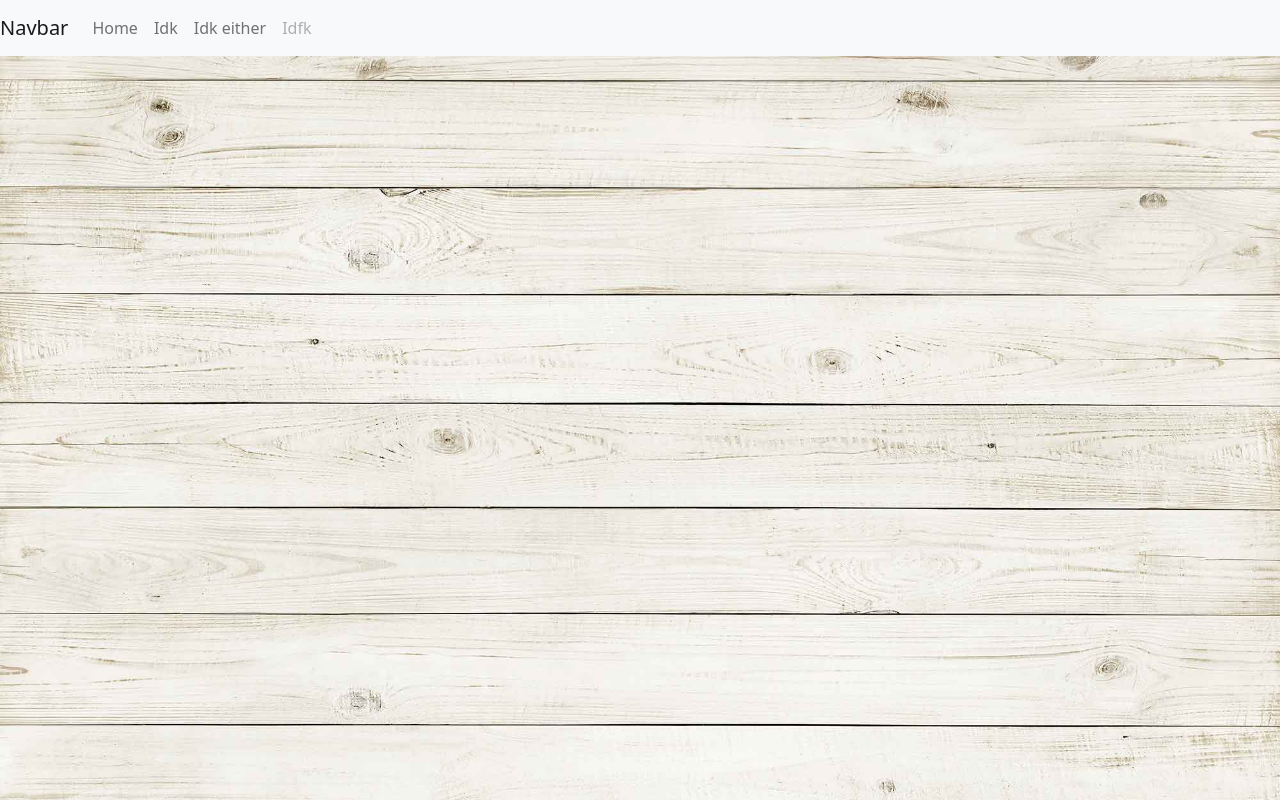
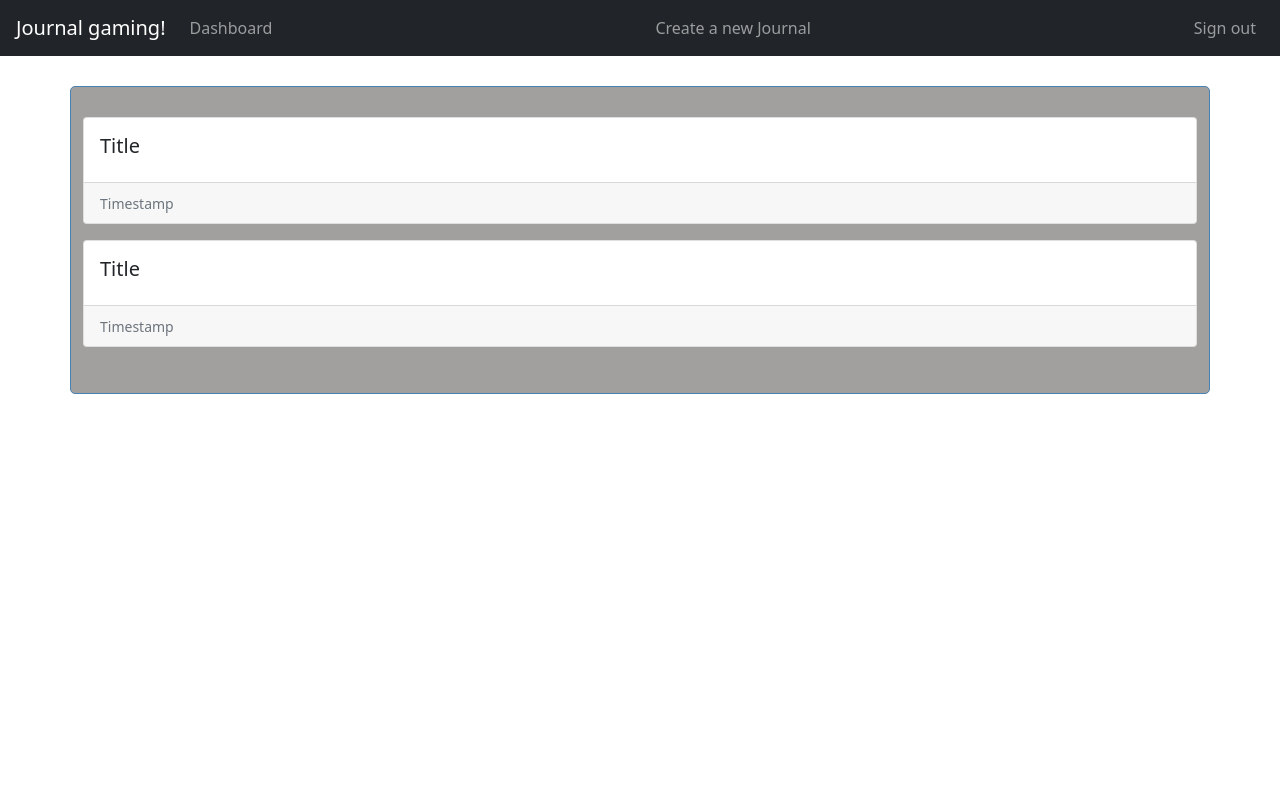
Before and after one commit to liconway/calgaryhacks2022, a React (Create React App) app in the folder client/: page /dashboard in a window 1280 px wide. Built offline with nearby package versions, Linux system fonts and the light colour scheme.

Commit message:
Some more front end modification

```diff
--- a/client/src/App.js
+++ b/client/src/App.js
@@ -3,15 +3,17 @@ import { BrowserRouter as Router, Route, Routes } from 'react-router-dom';
 import Homepage from './components/Homepage';
 import Journal from './components/Journal';
 import Details from './components/Details';
+import Dashboard from "./components/Dashboard";
 
 const App = () => {
     return (
         <Router>
-        <Routes>
-            <Route path="/" element={<Homepage />} />
-            <Route path="/journal" element={<Journal />} />
-            <Route path="/details" element={<Details />} />
-        </Routes>
+            <Routes>
+                <Route path="/" element={<Homepage />} />
+                <Route path="/journal" element={<Journal />} />
+                <Route path="/details" element={<Details />} />
+                <Route path="/dashboard" element={<Dashboard />} />
+            </Routes>
         </Router>
     );
     }
--- /dev/null
+++ b/client/src/components/Dashboard.js
@@ -0,0 +1,71 @@
+import React, { useState, useEffect } from "react";
+import Card from "react-bootstrap/Card";
+import Container from "react-bootstrap/esm/Container";
+import Navigation from "./Navigation";
+
+const Dashboard = () => {
+//   const [journalTitle, setJournalTitle] = useState("");
+//   const [journalContent, setJournalContent] = useState("");
+//   const [positiveSuggestions, setPositiveSuggestions] = useState("");
+//   const [negativeSuggestions, setNegativeSuggestions] = useState("");
+
+//     useEffect(() => {
+//       const getJournalInfo = async () => {
+//         const res = await fetchJournal();
+//         setJournalTitle(res.title);
+//           setJournalContent(res.text);
+//           setPositiveSuggestions(res.positive);
+//           setNegativeSuggestions(res.negative);
+
+//       };
+//       getJournalInfo();
+//     }, []);
+
+//     const fetchJournal = async () => {
+//         console.log(journalID);
+//       const res = await fetch(
+//         "http://localhost:1234/journal?id=6211cf1c9706cc89e451a0c2",
+//         {
+//           method: "GET",
+//           credentials: "include",
+//           headers: {
+//             "Content-Type": "application/json",
+//           },
+//         }
+//       );
+//       const data = await res.json();
+//       console.log(data);
+//       return data;
+//     };
+
+  require("../css/Dashboard.css");
+  return (
+    <div>
+      <Navigation />
+      <Container>
+        <Card>
+          <Card.Body>
+            <Card.Title>
+              Title
+            </Card.Title>
+          </Card.Body>
+          <Card.Footer>
+            <small className="text-muted">Timestamp</small>
+          </Card.Footer>
+        </Card>
+        <Card>
+          <Card.Body>
+            <Card.Title>
+              Title
+            </Card.Title>
+          </Card.Body>
+          <Card.Footer>
+            <small className="text-muted">Timestamp</small>
+          </Card.Footer>
+        </Card>
+      </Container>
+    </div>
+  );
+};
+
+export default Dashboard;
--- a/client/src/components/Details.js
+++ b/client/src/components/Details.js
@@ -1,6 +1,7 @@
 import React, { useState, useEffect } from "react";
 import Card from "react-bootstrap/Card";
 import Container from "react-bootstrap/esm/Container";
+import Navigation from './Navigation';
 
 const Details = (journalID) => {
   const [journalTitle, setJournalTitle] = useState("");
@@ -39,6 +40,8 @@ const Details = (journalID) => {
 
   require("../css/Details.css");
   return (
+    <div>
+    <Navigation />
     <div class="d-flex justify-content-center main-div">
       <Container>
         <h1>Journal</h1>
@@ -83,6 +86,7 @@ const Details = (journalID) => {
         </Card>
       </Container>
     </div>
+    </div>
   );
 };
 
--- a/client/src/components/Journal.js
+++ b/client/src/components/Journal.js
@@ -8,6 +8,8 @@ import { EditorState } from "draft-js";
 import "react-draft-wysiwyg/dist/react-draft-wysiwyg.css";
 import Modal from "react-bootstrap/Modal";
 import { Link } from 'react-router-dom';
+
+import Navigation from './Navigation';
 
 const Journal = () => {
   const [titleState, setTitleState] = useState("");
@@ -69,6 +71,7 @@ const Journal = () => {
     console.log(journal);
     event.preventDefault();
     saveJournal(journal);
+
   }
 
   function validateText() {
@@ -81,6 +84,8 @@ const Journal = () => {
   }
 
   return (
+    <div>
+    <Navigation />
     <div
       class="container"
       style={{ width: 800, height: 800, backgroundColor: "white" }}
@@ -137,6 +142,7 @@ const Journal = () => {
         </Modal> */}
       </Form>
     </div>
+    </div>
   );
 };
 
--- a/client/src/components/Navigation.js
+++ b/client/src/components/Navigation.js
@@ -1,48 +1,21 @@
-import nav from "react-bootstrap/Navbar";
+import Navbar from "react-bootstrap/Navbar";
 import "bootstrap/dist/css/bootstrap.min.css";
+import Nav from "react-bootstrap/Nav";
 
 function Navigation() {
+  require("../css/Navbar.css");
   return (
-    <nav className="navbar navbar-expand-lg navbar-light bg-light">
-      <a className="navbar-brand" href="#">
-        Navbar
-      </a>
-      <button
-        className="navbar-toggler"
-        type="button"
-        data-toggle="collapse"
-        data-target="#navbarNav"
-        aria-controls="navbarNav"
-        aria-expanded="false"
-        aria-label="Toggle navigation"
-      >
-        <span className="navbar-toggler-icon"></span>
-      </button>
-      <div className="collapse navbar-collapse" id="navbarNav">
-        <ul className="navbar-nav">
-          <li className="nav-item active">
-            <a className="nav-link" href="#">
-              Home
-            </a>
-          </li>
-          <li className="nav-item">
-            <a className="nav-link" href="#">
-              Idk
-            </a>
-          </li>
-          <li className="nav-item">
-            <a className="nav-link" href="#">
-              Idk either
-            </a>
-          </li>
-          <li className="nav-item">
-            <a className="nav-link disabled" href="#">
-              Idfk
-            </a>
-          </li>
-        </ul>
-      </div>
-    </nav>
+    <Navbar collapseOnSelect expand="lg" bg="dark" variant="dark">
+    <Navbar.Brand href="#home">Journal gaming!</Navbar.Brand>
+    <Navbar.Toggle aria-controls="responsive-navbar-nav" />
+    <Navbar.Collapse id="responsive-navbar-nav">
+    <Nav className="me-auto"> <Nav.Link href="/gaming">Dashboard</Nav.Link></Nav>
+      <Nav className="me-auto"> <Nav.Link href="/Journal">Create a new Journal</Nav.Link></Nav>
+      <Nav>
+        <Nav.Link href="/sign-out">Sign out</Nav.Link>
+      </Nav>
+    </Navbar.Collapse>
+  </Navbar>
   );
 }
 
--- /dev/null
+++ b/client/src/css/Dashboard.css
@@ -0,0 +1,8 @@
+.card {
+    width: 100%;
+    margin-bottom: 1em;
+}
+
+.container {
+    background-color: rgb(162, 159, 159);
+}
--- a/client/src/css/Homepage.css
+++ b/client/src/css/Homepage.css
@@ -1,5 +1,7 @@
 .container {
     background-color: aliceblue;
+    margin-top: 5%;
+    margin-bottom: 10%;
 }
 
 #sign-in {
--- /dev/null
+++ b/client/src/css/Navbar.css
@@ -0,0 +1,7 @@
+.navbar-brand {
+   margin-left: 16px;
+}
+
+.nav-link {
+   margin-right: 16px;
+}
--- a/client/src/index.css
+++ b/client/src/index.css
@@ -8,7 +8,6 @@
 
 body {
   font-family: 'Poppins', sans-serif;
-
 }
 
 .container {
--- a/client/src/index.js
+++ b/client/src/index.js
@@ -2,15 +2,12 @@ import React from 'react';
 import ReactDOM from 'react-dom';
 import './index.css';
 import 'bootstrap/dist/css/bootstrap.min.css';
-import Navigation from './components/Navigation';
 import img from './img/wood.png';
 import App from './App';
 
 ReactDOM.render(
   <React.StrictMode>
-    <div style={{ backgroundImage: `url(${img})`, backgroundSize: 'cover', backgroundRepeat: 'no-repeat', backgroundPosition: 'center', height: '100vh' }}>
-
-        <Navigation />
+    <div>
         <App />
     </div>
     </React.StrictMode>,
```
